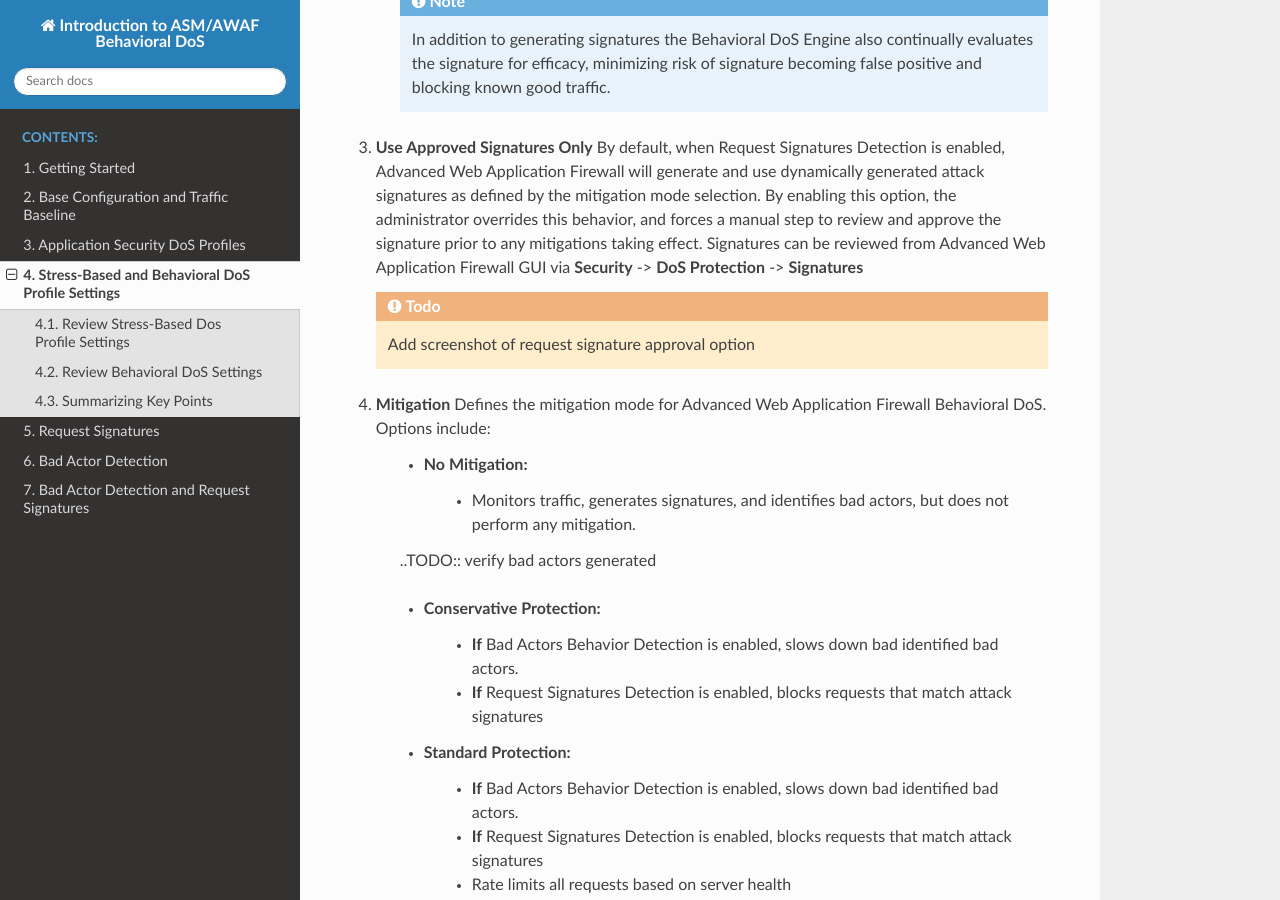
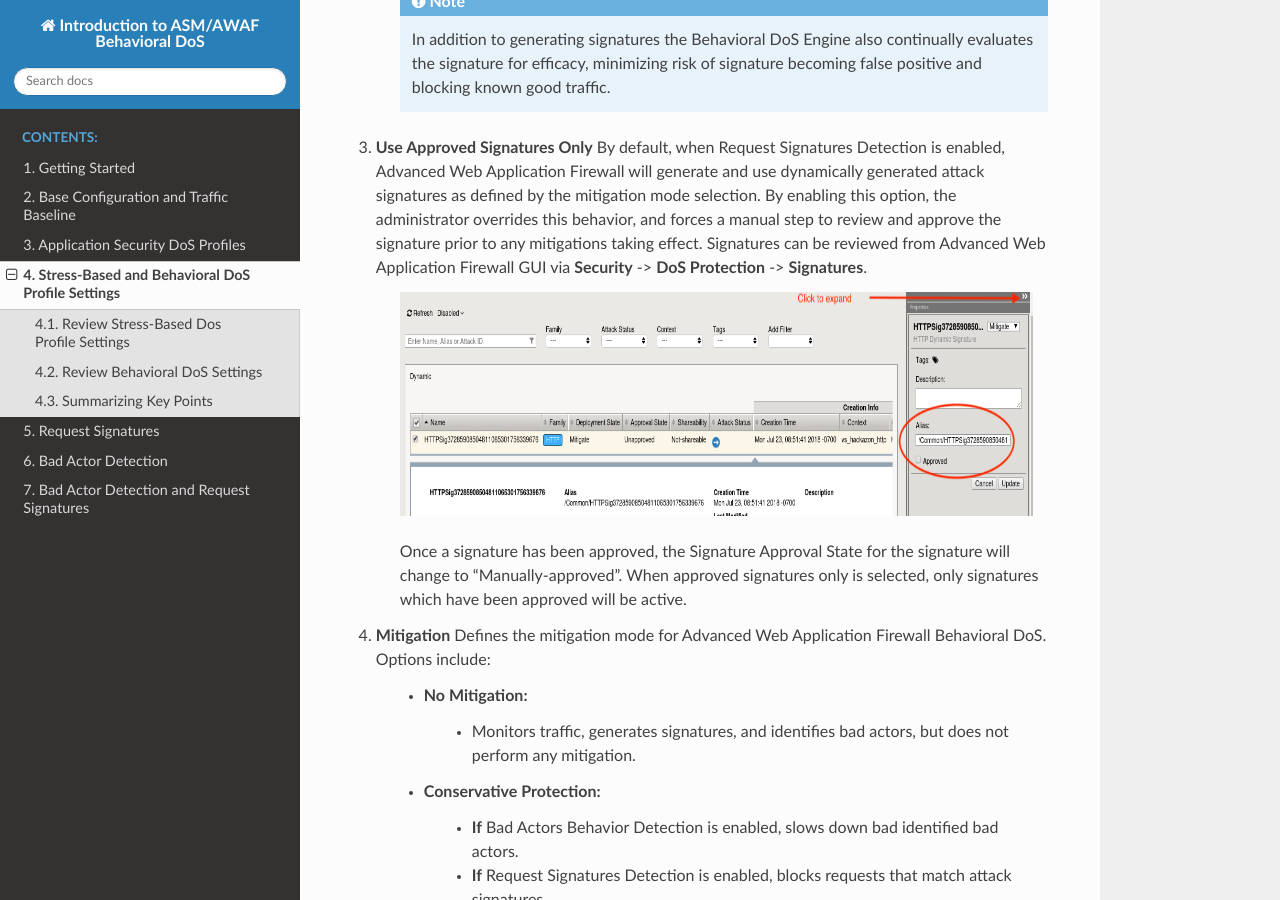
Before and after one commit to meverett1167/bados-sg-agility-2018, a Sphinx documentation site: the page built from docs/bados/module3.rst, in a window 1280 px wide and 900 px high, scrolled down 2953 px. Built offline with Sphinx 7.4.7 and the Read the Docs theme 2.0.0, drawn with Linux system fonts in a browser that asks for light colours.

Commit message:
Updates to module3

```diff
--- a/docs/bados/module3.rst
+++ b/docs/bados/module3.rst
@@ -48,20 +48,19 @@
       .. NOTE:: In addition to generating signatures the Behavioral DoS Engine also continually evaluates the signature for efficacy, minimizing risk of signature becoming false positive and blocking known good traffic.
 
 3. **Use Approved Signatures Only**
-   By default, when Request Signatures Detection is enabled, |awaf| will generate and use dynamically generated attack signatures as defined by the mitigation mode selection.  By enabling this option, the administrator overrides this behavior, and forces a manual step to review and approve the signature prior to any mitigations taking effect.  Signatures can be reviewed from |awaf| GUI via **Security** -> **DoS Protection** -> **Signatures**
+   By default, when Request Signatures Detection is enabled, |awaf| will generate and use dynamically generated attack signatures as defined by the mitigation mode selection.  By enabling this option, the administrator overrides this behavior, and forces a manual step to review and approve the signature prior to any mitigations taking effect.  Signatures can be reviewed from |awaf| GUI via **Security** -> **DoS Protection** -> **Signatures**.
 
-   .. TODO:: Add screenshot of request signature approval option
+
+      |sigs-approval|
+
+
+      Once a signature has been approved, the Signature Approval State for the signature will change to "Manually-approved".  When approved signatures only is selected, only signatures which have been approved will be active.
 
 
 4. **Mitigation**
    Defines the mitigation mode for |awaf| Behavioral DoS.  Options include:
       * **No Mitigation**:
          * Monitors traffic, generates signatures, and identifies bad actors, but does not perform any mitigation.
-
-
-      ..TODO:: verify bad actors generated
-
-
       * **Conservative Protection**:
          * **If** Bad Actors Behavior Detection is enabled, slows down bad identified bad actors.
          * **If** Request Signatures Detection is enabled, blocks requests that match attack signatures
@@ -104,3 +103,7 @@
 .. |bados| image:: _images/bados.png
    :width: 6.59740in
    :height: 3.33203in
+
+.. |sigs-approval| image:: _images/sigs-approval.png
+   :width: 6.59740in
+   :height: 2.33203in
```
Also changed, not shown: docs/bados/_images/sigs-approval.png (added).
